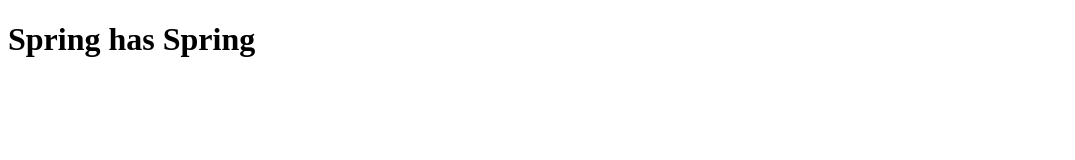
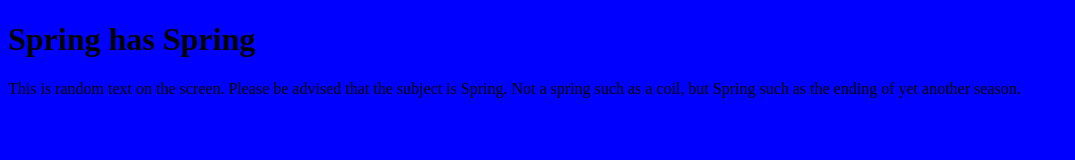
Before and after one commit to Free8Spirit/Spring, a plain HTML site: page index.html in a window 1280 px wide. Shown: the whole page, without its empty margins (0-1075 px from the left). Drawn offline with Linux system fonts and the light colour scheme.

Commit message:
Added a paragraph and a style sheet

```diff
--- a/index.html
+++ b/index.html
@@ -3,10 +3,13 @@
 <html lang="en" xmlns="http://www.w3.org/1999/xhtml">
 <head>
     <meta charset="utf-8" />
+	<link rel="stylesheet" href="styles.css" />
     <title> Index </title>
 </head>
 <body>
     <h1> Spring has Spring </h1>
-
+	<p>
+		This is random text on the screen. Please be advised that the subject is Spring. Not a spring such as a coil, but Spring such as the ending of yet another season.
+	</p>
 </body>
 </html>
--- /dev/null
+++ b/styles.css
@@ -0,0 +1,3 @@
+body {
+    background-color: blue;
+}
```
